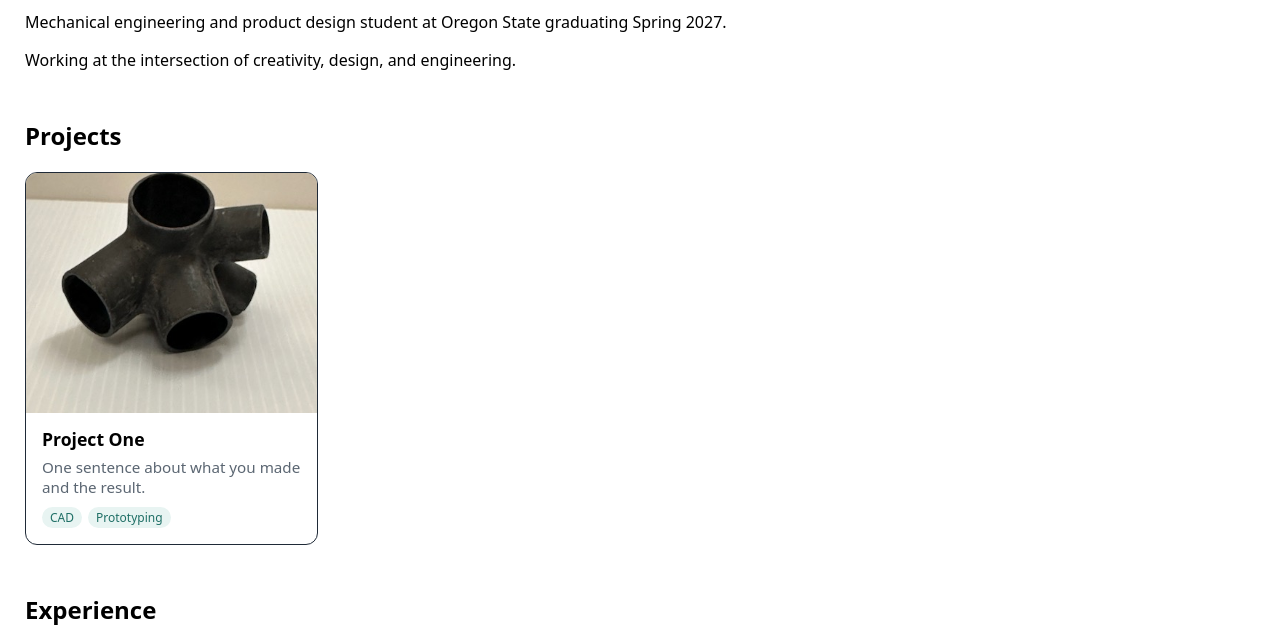
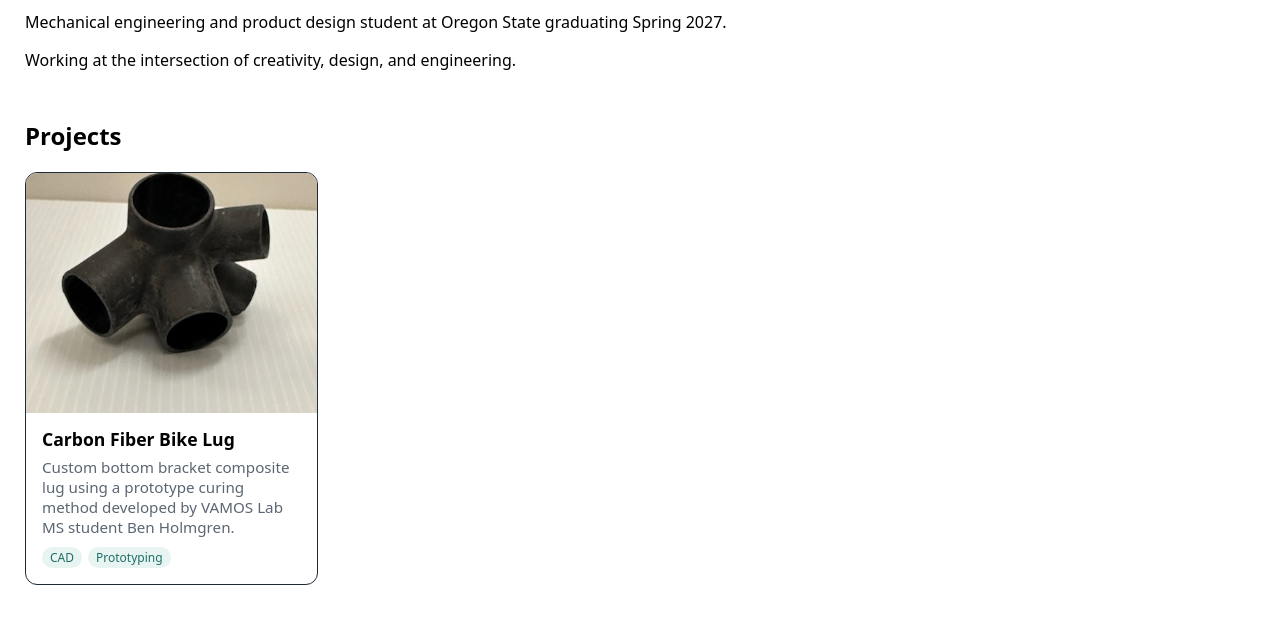
Before and after one commit to bretthodson10/bretthodson10.github.io, a plain HTML site: page index.html in a window 1280 px wide. Shown: the part 93-723 px from the top of the page. Drawn offline with Linux system fonts and the light colour scheme.

Commit message:
Update index.html

```diff
--- a/index.html
+++ b/index.html
@@ -29,10 +29,10 @@
 
   <div class="cards">
     <a class="card" href="projects/project-one/">
-      <img src="bbLugPics/bbLugFinal.jpeg" alt="Describe the image">
+      <img src="bbLugPics/bbLugFinal.jpeg" alt="Carbon fiber bottom-bracket bicycle lug.">
       <div class="card-body">
-        <h3>Project One</h3>
-        <p>One sentence about what you made and the result.</p>
+        <h3>Carbon Fiber Bike Lug</h3>
+        <p>Custom bottom bracket composite lug using a prototype curing method developed by VAMOS Lab MS student Ben Holmgren.</p>
         <div class="tags"><span>CAD</span><span>Prototyping</span></div>
       </div>
     </a>
```
